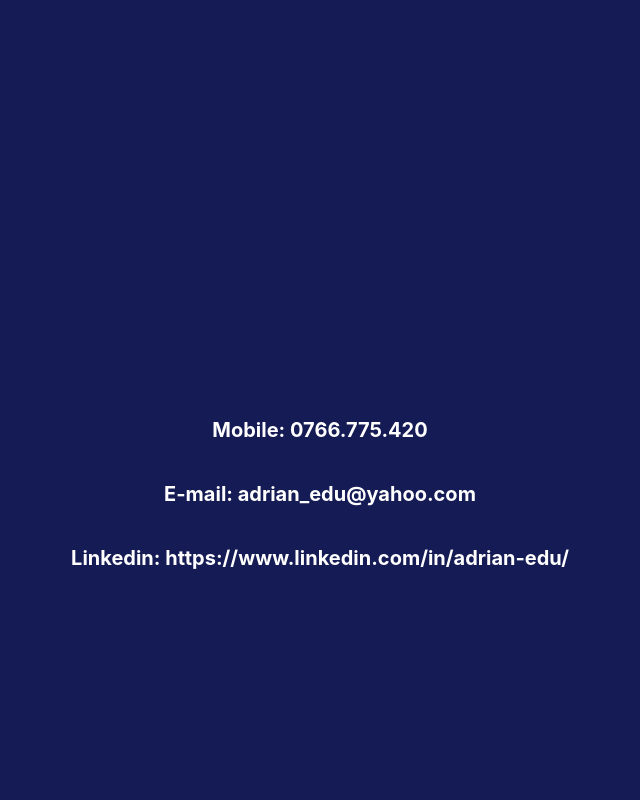
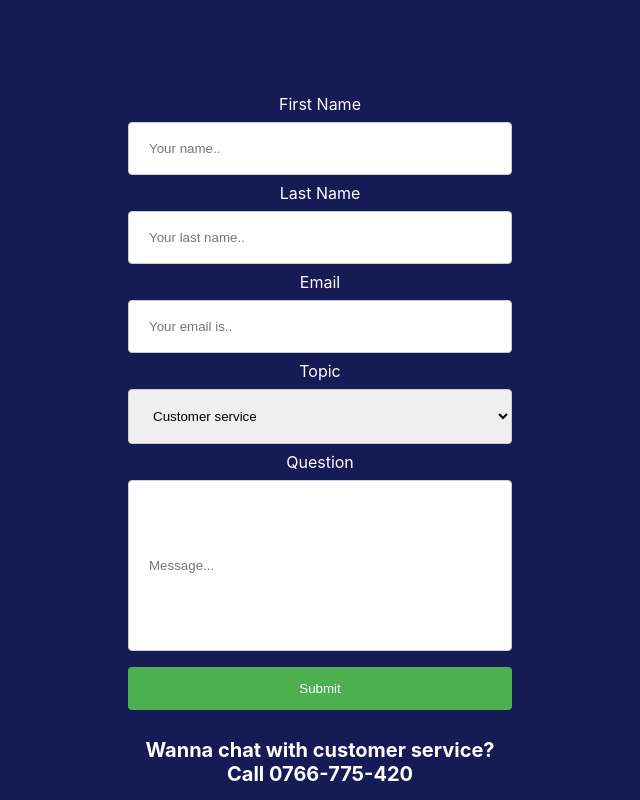
Before and after one commit to Adrian-Edu/best-web-design, a React (Create React App) app: page / in a window 1280 px wide. Shown: the part 6380-7180 px from the top of the page, without its empty margins (320-960 px from the left). Built offline with nearby package versions, Linux system fonts and the light colour scheme.

Commit message:
am terminat inputul sectiunea contact

```diff
--- a/src/pages/contact/contact.css
+++ b/src/pages/contact/contact.css
@@ -1,8 +1,8 @@
 .container-contact {
   display: flex;
   flex-direction: column;
+  align-items: center;
   justify-content: center;
-  align-items: center;
   height: 100vh;
 }
 
@@ -10,3 +10,37 @@
   font-size: 20px;
   font-weight: 700;
 }
+
+.contact-p {
+  text-align: center;
+}
+
+.container-contact > input[type="text"],
+select {
+  width: 30%;
+  padding: 18px 20px;
+  margin: 8px 0;
+  display: inline-block;
+  border: 1px solid #ccc;
+  border-radius: 4px;
+  box-sizing: border-box;
+}
+
+.container-contact > input[type="submit"] {
+  width: 30%;
+  background-color: #4caf50;
+  color: white;
+  padding: 14px 20px;
+  margin: 8px 0;
+  border: none;
+  border-radius: 4px;
+  cursor: pointer;
+}
+
+.container-contact > input[type="submit"]:hover {
+  background-color: #45a049;
+}
+
+.container-contact > label {
+  text-align: flex-start;
+}
--- a/src/pages/contact/contact.jsx
+++ b/src/pages/contact/contact.jsx
@@ -8,12 +8,58 @@ function contact(props) {
         className="container-contact"
         style={{ backgroundColor: `${props.background}` }}
       >
-        <p style={{ color: `${props.textColor}` }}>Mobile: 0766.775.420</p>
-        <p style={{ color: `${props.textColor}` }}>
-          E-mail: adrian_edu@yahoo.com
+        <label style={{ color: `${props.textColor}` }} for="fname">
+          First Name
+        </label>
+        <input
+          type="text"
+          id="fname"
+          name="firstname"
+          placeholder="Your name.."
+        ></input>
+        <label style={{ color: `${props.textColor}` }} for="lname">
+          Last Name
+        </label>
+        <input
+          type="text"
+          id="lname"
+          name="lastname"
+          placeholder="Your last name.."
+        ></input>
+        <label style={{ color: `${props.textColor}` }} for="email">
+          Email
+        </label>
+        <input
+          type="text"
+          id="email"
+          name="email"
+          placeholder="Your email is.."
+        ></input>
+        <label style={{ color: `${props.textColor}` }} for="subject">
+          Topic
+        </label>
+        <select id="country" name="country">
+          <option value="customer">Customer service</option>
+          <option value="requisition">Requisition for offers</option>
+          <option value="other">Other</option>
+        </select>
+        <label style={{ color: `${props.textColor}` }} for="fname">
+          Question
+        </label>
+        <input
+          style={{ color: `${props.textColor}`, height: "200px" }}
+          type="text"
+          id="fname"
+          name="firstname"
+          placeholder="Message..."
+        ></input>
+        <input type="submit" value="Submit"></input>
+        <p className="contact-p" style={{ color: `${props.textColor}` }}>
+          Wanna chat with customer service? <br />
+          Call 0766-775-420
         </p>
-        <p style={{ color: `${props.textColor}` }}>
-          Linkedin: https://www.linkedin.com/in/adrian-edu/
+        <p className="contact-p" style={{ color: `${props.textColor}` }}>
+          Contact us by email: <br /> adrian_edu@yahoo.com
         </p>
       </div>
     </section>
```
